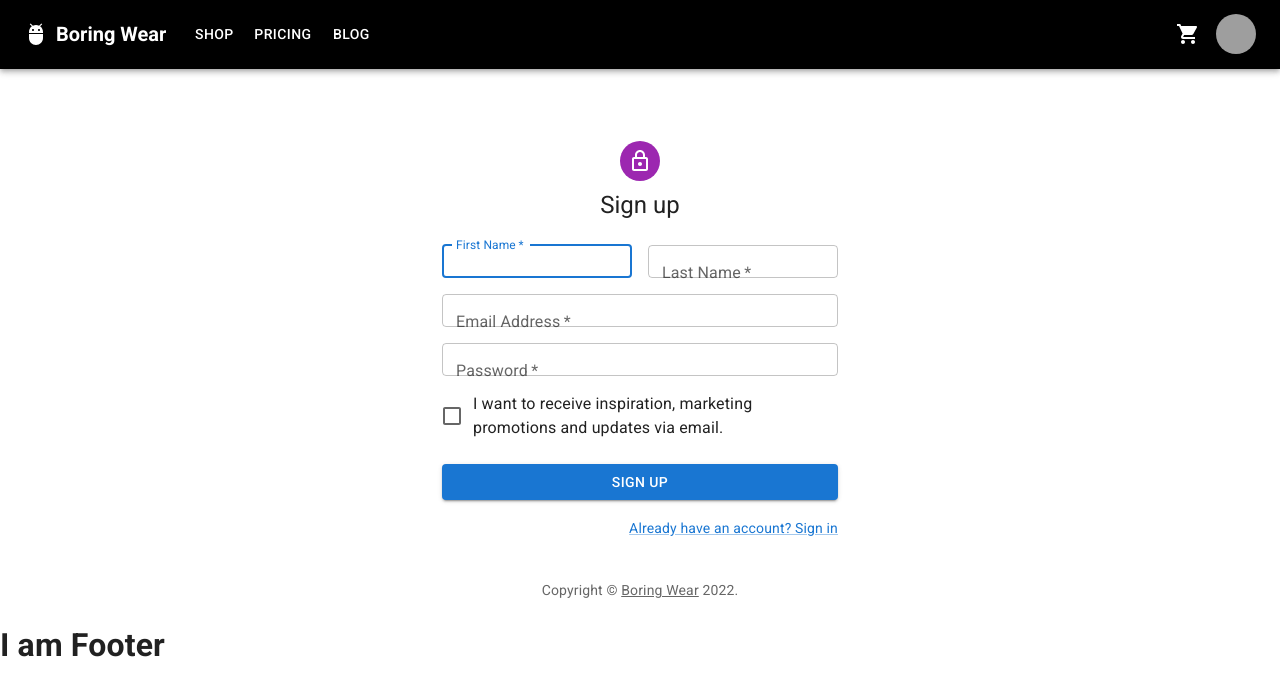
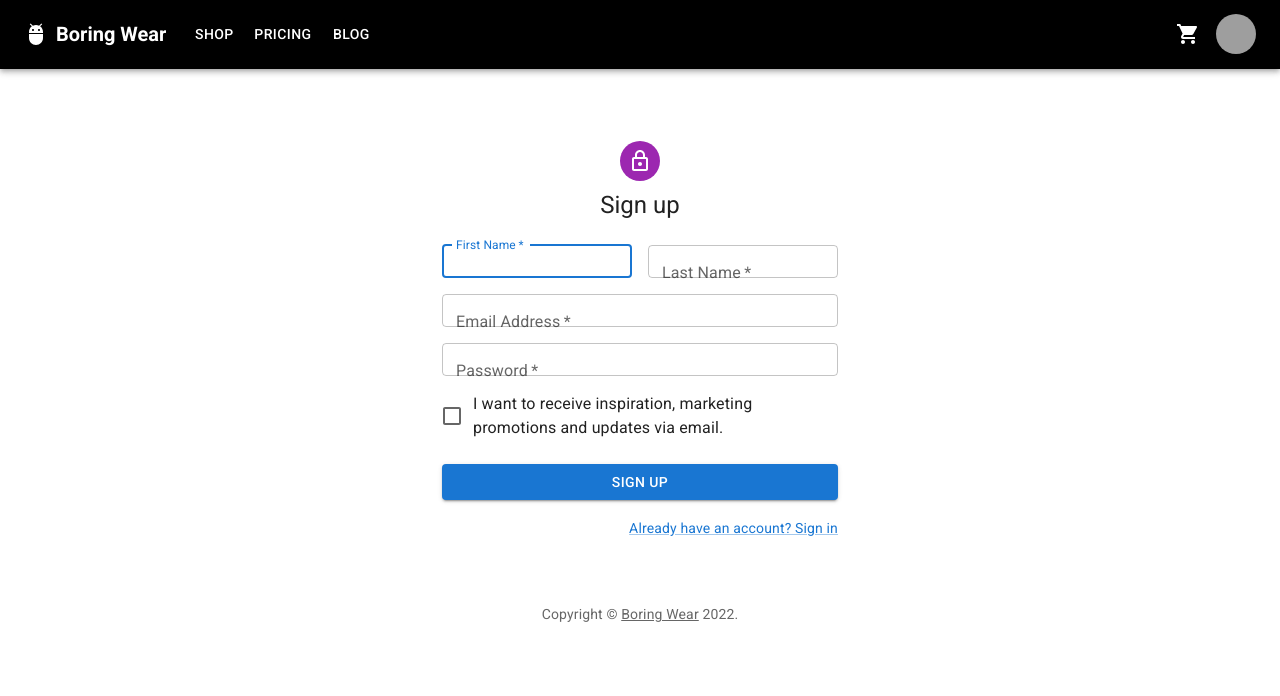
Before and after one commit to nima-karami/boring-wear, a React (Create React App) app: page /signUp in a window 1280 px wide. Shown: the top 696 px of the page. Built offline with nearby package versions, Linux system fonts and the light colour scheme; grey boxes are pictures that could not be loaded.

Commit message:
adding copyright to footer

```diff
--- a/src/components/Footer.js
+++ b/src/components/Footer.js
@@ -1,6 +1,21 @@
+import { Typography, Link } from "@mui/material";
+
+function Copyright(props) {
+    return (
+      <Typography variant="body2" color="text.secondary" align="center" {...props}>
+        {'Copyright © '}
+        <Link color="inherit" href="https://mui.com/">
+          Boring Wear
+        </Link>{' '}
+        {new Date().getFullYear()}
+        {'.'}
+      </Typography>
+    );
+  }
+
 const Footer = () => {
     return (
-        <h1> I am Footer</h1>
+        <Copyright sx={{ mt: 8, mb: 4 }} />
     )
 }
 
--- a/src/components/SigninForm.js
+++ b/src/components/SigninForm.js
@@ -13,18 +13,6 @@
 import Container from '@mui/material/Container';
 import { createTheme, ThemeProvider } from '@mui/material/styles';
 
-function Copyright(props) {
-  return (
-    <Typography variant="body2" color="text.secondary" align="center" {...props}>
-      {'Copyright © '}
-      <Link color="inherit" href="https://mui.com/">
-        Boring Wear
-      </Link>{' '}
-      {new Date().getFullYear()}
-      {'.'}
-    </Typography>
-  );
-}
 
 const theme = createTheme();
 
@@ -103,7 +91,7 @@
             </Grid>
           </Box>
         </Box>
-        <Copyright sx={{ mt: 8, mb: 4 }} />
+
       </Container>
     </ThemeProvider>
   );
--- a/src/components/SignupForm.js
+++ b/src/components/SignupForm.js
@@ -15,18 +15,7 @@
 import { createAuthUserWithEmailAndPassword, CreateUserDocumentFromAuth } from '../utils/Firebase/Firebase';
 
 
-function Copyright(props) {
-  return (
-    <Typography variant="body2" color="text.secondary" align="center" {...props}>
-      {'Copyright © '}
-      <Link color="inherit" href="https://mui.com/">
-        Boring Wear
-      </Link>{' '}
-      {new Date().getFullYear()}
-      {'.'}
-    </Typography>
-  );
-}
+
 
 const theme = createTheme();
 
@@ -58,7 +47,7 @@
 
     try {
         console.log(displayName);
-        const { user } = await createAuthUserWithEmailAndPassword(email, password, {displayName});
+        const { user } = await createAuthUserWithEmailAndPassword(email, password);
 
         await CreateUserDocumentFromAuth(user, {displayName});
         resetFormFields();
@@ -162,7 +151,6 @@
             </Grid>
           </Box>
         </Box>
-        <Copyright sx={{ mt: 5 }} />
       </Container>
     </ThemeProvider>
   );
--- a/src/routes/SignIn.js
+++ b/src/routes/SignIn.js
@@ -1,7 +1,6 @@
 import { useEffect } from 'react';
 import { getRedirectResult } from 'firebase/auth';
 import { auth, SingInWithGooglePopup, SignInWithGoogleRedirect, CreateUserDocumentFromAuth } from '../utils/Firebase/Firebase';
-import SignupForm from '../components/SignupForm';
 import SigninForm from '../components/SigninForm';
 import Container from '@mui/material/Container';
 
```
